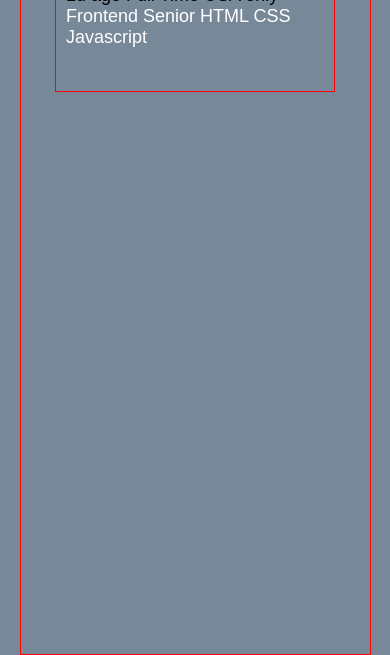
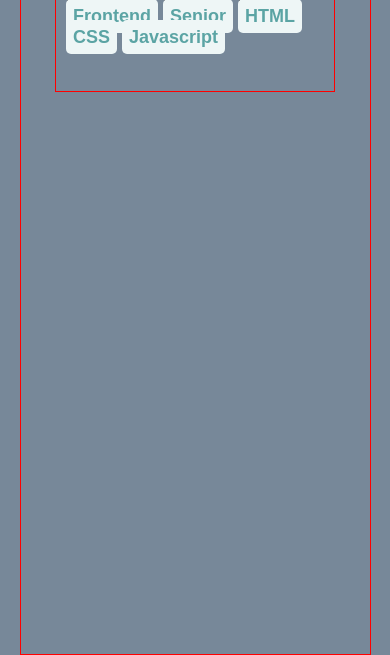
Before and after one commit to yanmarex/Job-listings-with-filtering, a website built with Parcel: page index.html in a window 390 px wide. Shown: the part 189-844 px from the top of the page. Built offline with nearby package versions, Linux system fonts and the light colour scheme.

Commit message:
Add filter tablets styles

```diff
--- a/styles/styles.css
+++ b/styles/styles.css
@@ -54,3 +54,10 @@ body {
   width: 280px;
   height: 280px;
 }
+.tags {
+  padding: 7px;
+  background-color: var(--filter-tablets);
+  color: var(--desaturated-dark-cyan);
+  font-weight: bold;
+  border-radius: 5px;
+}
```
